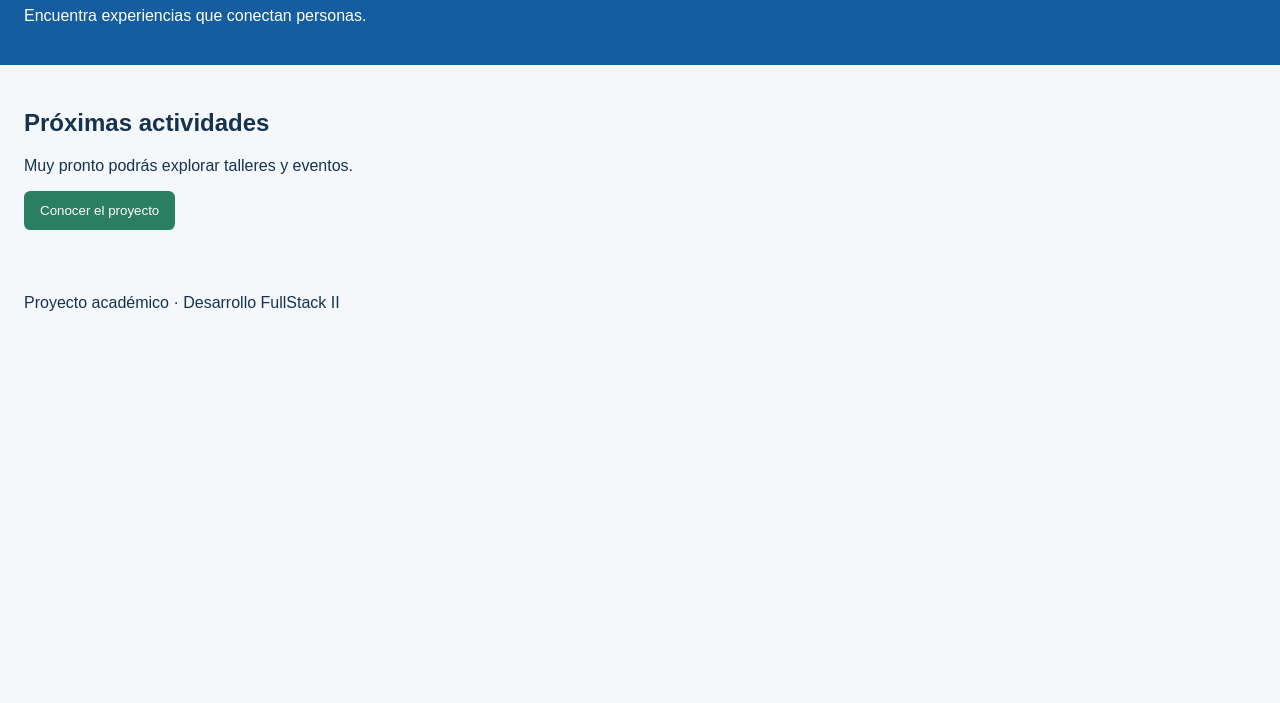
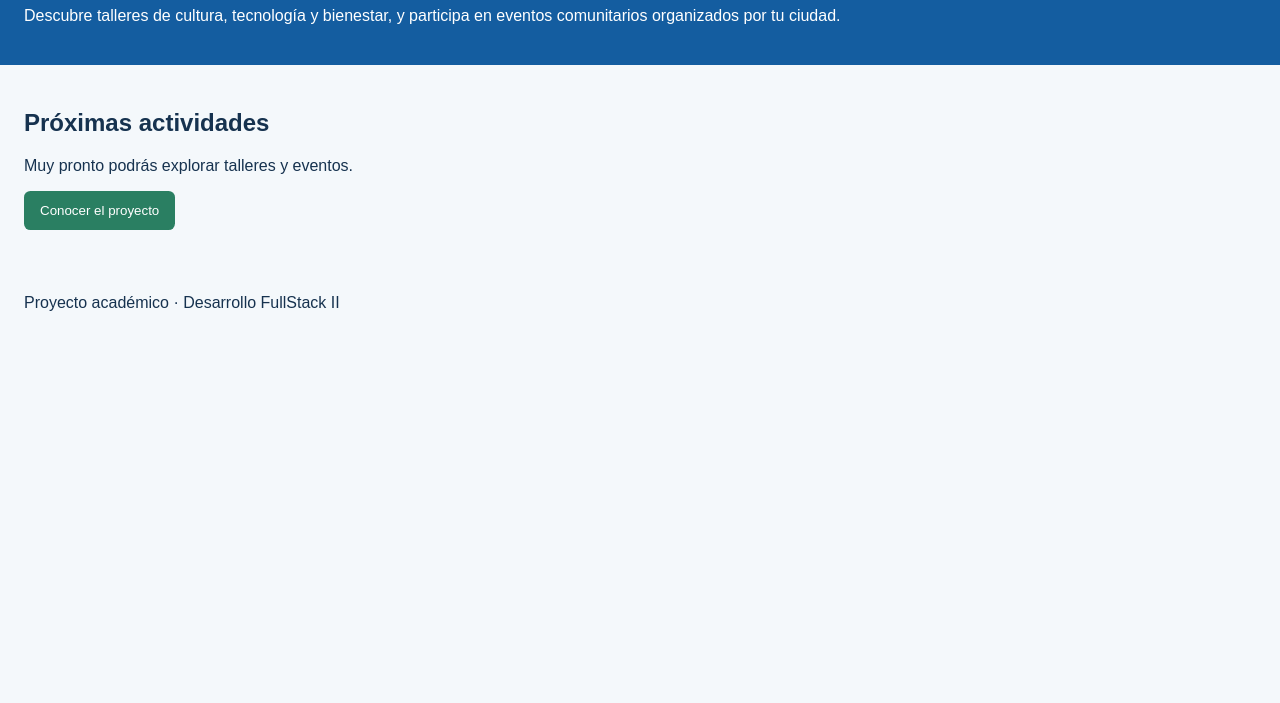
Before and after one commit to sebhood/Conecta-Cultura, a plain HTML site: page index.html in a window 1280 px wide. Shown: the part 97-800 px from the top of the page. Drawn offline with Linux system fonts and the light colour scheme.

Commit message:
feat: actualiza texto introductorio de la presentacion

```diff
--- a/index.html
+++ b/index.html
@@ -10,7 +10,7 @@
 <body>
     <header>
      <h1>Conecta Cultura</h1>
-     <p>Encuentra experiencias que conectan personas.</p>
+     <p>Descubre talleres de cultura, tecnología y bienestar, y participa en eventos comunitarios organizados por tu ciudad.</p>
 </header>
 
 <main>
```
